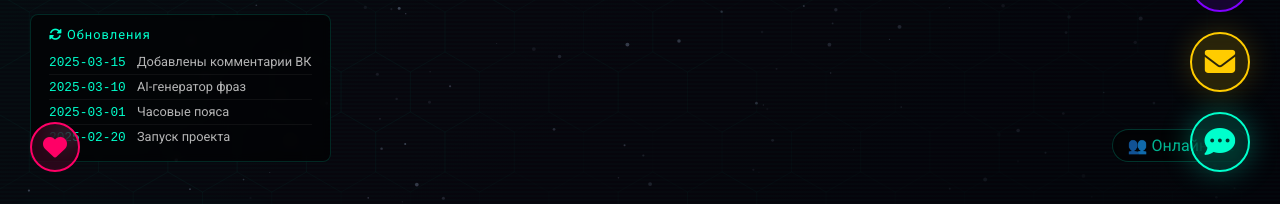
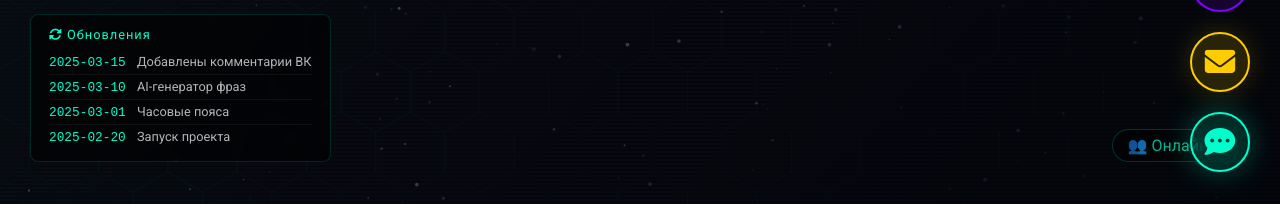
Before and after one commit to KnowerLife/knowerlife, a plain HTML site: page index.html in a window 1280 px wide. Shown: the part 528-732 px from the top of the page. Drawn offline with Linux system fonts and the light colour scheme; animation ran at ten frames a second; a script that the page names is missing.

Commit message:
Update index.html

```diff
--- a/index.html
+++ b/index.html
@@ -131,11 +131,6 @@
         <a href="https://twitter.com/intent/tweet?text=Knower%20Life%20-%20киберпанк%20портал&url=https://knowerlife.ru" target="_blank" class="share-tw" title="Поделиться в Twitter"><i class="fab fa-x-twitter"></i></a>
     </div>
 
-    <!-- Кнопка поддержки -->
-    <a href="https://boosty.to/knowerlife" target="_blank" class="support-btn" title="Поддержать проект">
-        <i class="fas fa-heart"></i>
-    </a>
-
     <!-- Кнопка открытия чата -->
     <button id="chat-open-btn" class="chat-toggle-btn" aria-label="Открыть обсуждение">
         <i class="fas fa-comment-dots"></i>
```
